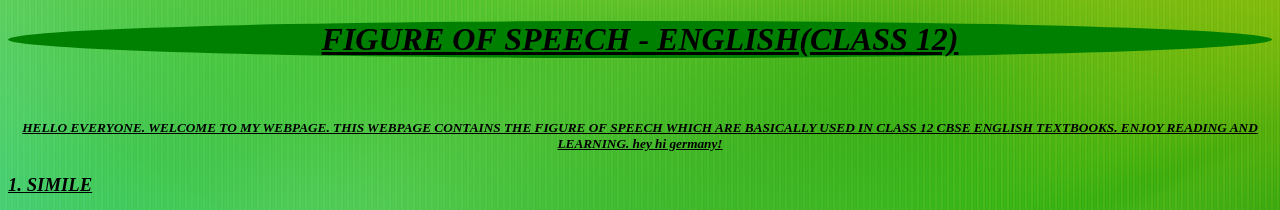
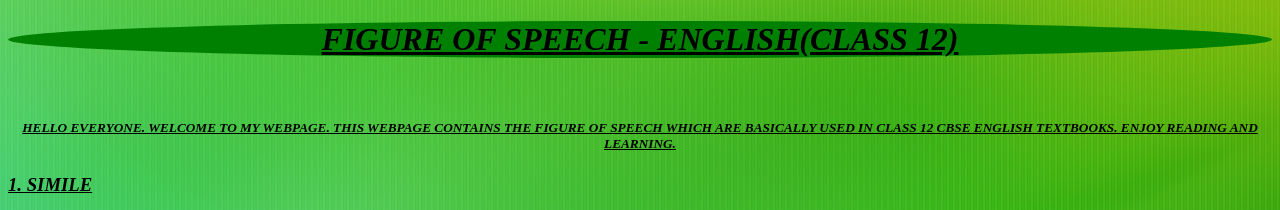
Before and after one commit to manmay2/figure-of-speech, a plain HTML site: page index.html in a window 1280 px wide. Shown: the top 210 px of the page. Drawn offline with Linux system fonts and the light colour scheme.

Commit message:
Update index.html

```diff
--- a/index.html
+++ b/index.html
@@ -18,7 +18,7 @@
             <b><u>
                     <h5><i>HELLO EVERYONE. WELCOME TO MY WEBPAGE. THIS WEBPAGE CONTAINS THE FIGURE OF SPEECH WHICH ARE
                             BASICALLY
-                            USED IN CLASS 12 CBSE ENGLISH TEXTBOOKS. ENJOY READING AND LEARNING. hey hi germany! </i>
+                            USED IN CLASS 12 CBSE ENGLISH TEXTBOOKS. ENJOY READING AND LEARNING. </i>
                     </h5>
                 </u></b>
         </center>
```
